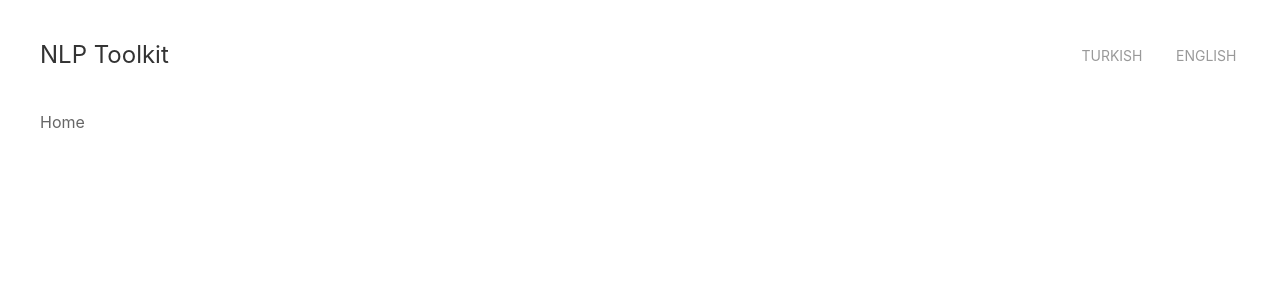
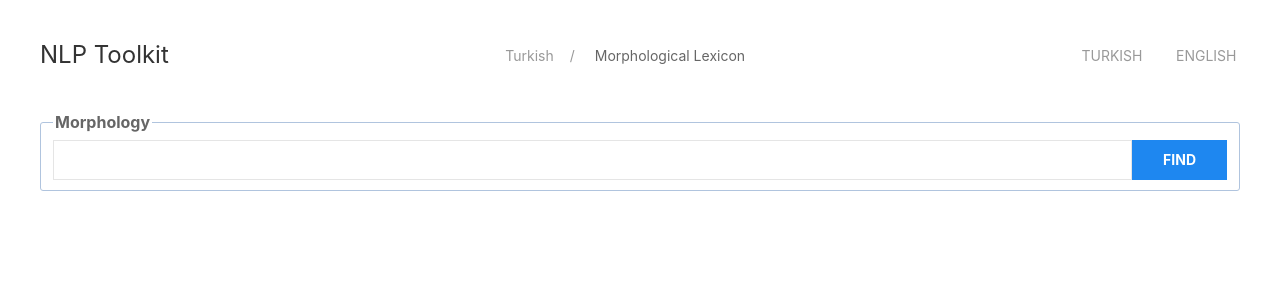
Before and after one commit to kubarium/nlptoolkit-web-simple, a Vue app: page /TurkishMorphologicalLexicon in a window 1280 px wide. Shown: the top 300 px of the page. Built offline with nearby package versions, Linux system fonts and the light colour scheme.

Commit message:
adds a new route and implements it as intended

```diff
--- a/src/router/index.js
+++ b/src/router/index.js
@@ -34,6 +34,10 @@ const router = createRouter({
       path: '/TurkishDictionary',
       name: 'TurkishDictionary',
       component: () => import('../views/TurkishDictionary.vue'),
+    }, {
+      path: '/TurkishMorphologicalLexicon',
+      name: 'TurkishMorphologicalLexicon',
+      component: () => import('../views/TurkishMorphologicalLexicon.vue'),
     },
   ],
 })
--- /dev/null
+++ b/src/views/TurkishMorphologicalLexicon.vue
@@ -0,0 +1,31 @@
+<script setup>
+import SearchForm from '@/components/SearchForm.vue'
+import TurkishMorphologicalLexicon from "@/data/turkish/turkish-morphological-lexicon.json"
+import { reactive, ref } from 'vue'
+
+defineOptions({ meta: { language: "Turkish", toolkit: "Morphological Lexicon" } })
+const searchTerms = reactive({
+  word: ""
+})
+const search = ref("")
+const searchResult = ref("")
+
+function findWord(word) {
+  search.value = word
+  searchTerms.word = ""
+
+  if (TurkishMorphologicalLexicon[word])
+    searchResult.value = TurkishMorphologicalLexicon[word].replace(/\+/g, `<strong> + </strong>`)
+  else searchResult.value = word
+}
+
+</script>
+
+<template>
+  <header class="uk-flex uk-flex-between uk-background-default" uk-sticky uk-grid>
+    <SearchForm @submit.prevent="findWord(searchTerms.word)" v-model="searchTerms.word">Morphology</SearchForm>
+  </header>
+  <div class="uk-margin uk-text-center" v-if="search">
+    <h2 class="uk-h3 uk-text-muted">Morphology for {{ search }} is <span v-html="searchResult"></span> </h2>
+  </div>
+</template>
```
